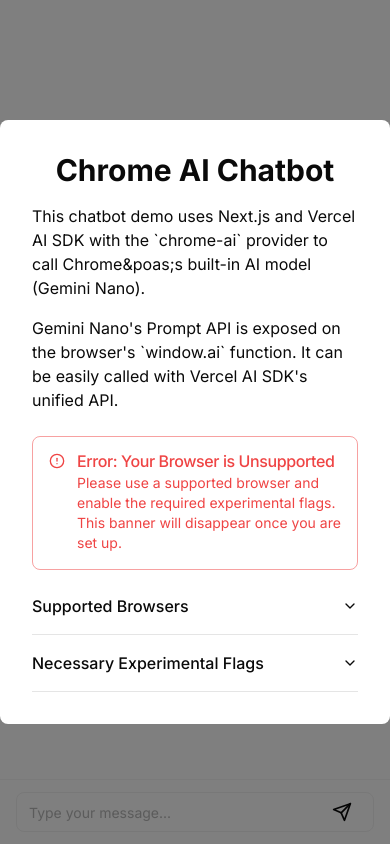
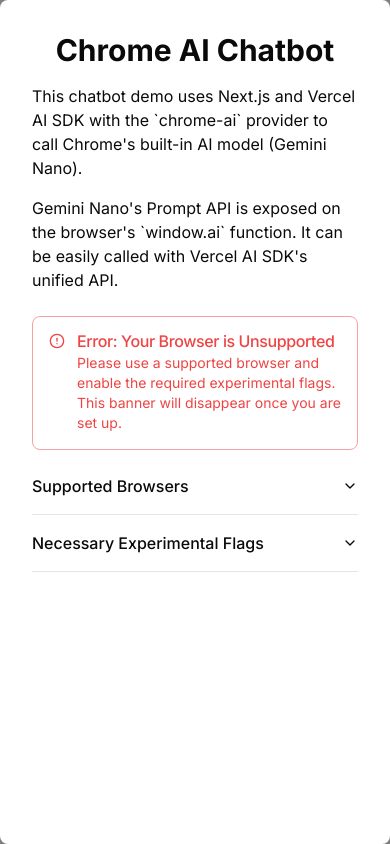
Before and after one commit to nicoalbanese/ai-sdk-chrome-ai, a Next.js app: page / in a window 390 px wide. Built offline with nearby package versions, Linux system fonts and the light colour scheme.

Commit message:
small fixes

```diff
--- a/app/page.tsx
+++ b/app/page.tsx
@@ -20,7 +20,7 @@ export default function Chat() {
   }, []);
 
   return (
-    <div className="">
+    <div>
       {error && <CheckEnv />}
       <ChatComponent error={error} />
     </div>
--- a/components/check-env.tsx
+++ b/components/check-env.tsx
@@ -12,11 +12,11 @@ import { IncompatibleBrowserAlert } from "./incompatible-alert";
 export function CheckEnv() {
   return (
     <div className="fixed inset-0 z-50 flex items-center justify-center bg-black/50">
-      <div className="flex flex-col items-center justify-center gap-4 rounded-lg bg-white p-8 max-w-2xl">
+      <div className="h-full sm:h-fit flex flex-col items-center justify-start sm:justify-center gap-4 rounded-lg bg-white p-8 max-w-2xl">
         <h2 className="text-3xl font-bold">Chrome AI Chatbot</h2>
         <p>
           This chatbot demo uses Next.js and Vercel AI SDK with the `chrome-ai`
-          provider to call Chrome&poas;s{" "}
+          provider to call Chrome&apos;s{" "}
           <Link href="https://developer.chrome.com/docs/ai/built-in">
             built-in AI
           </Link>{" "}
```
